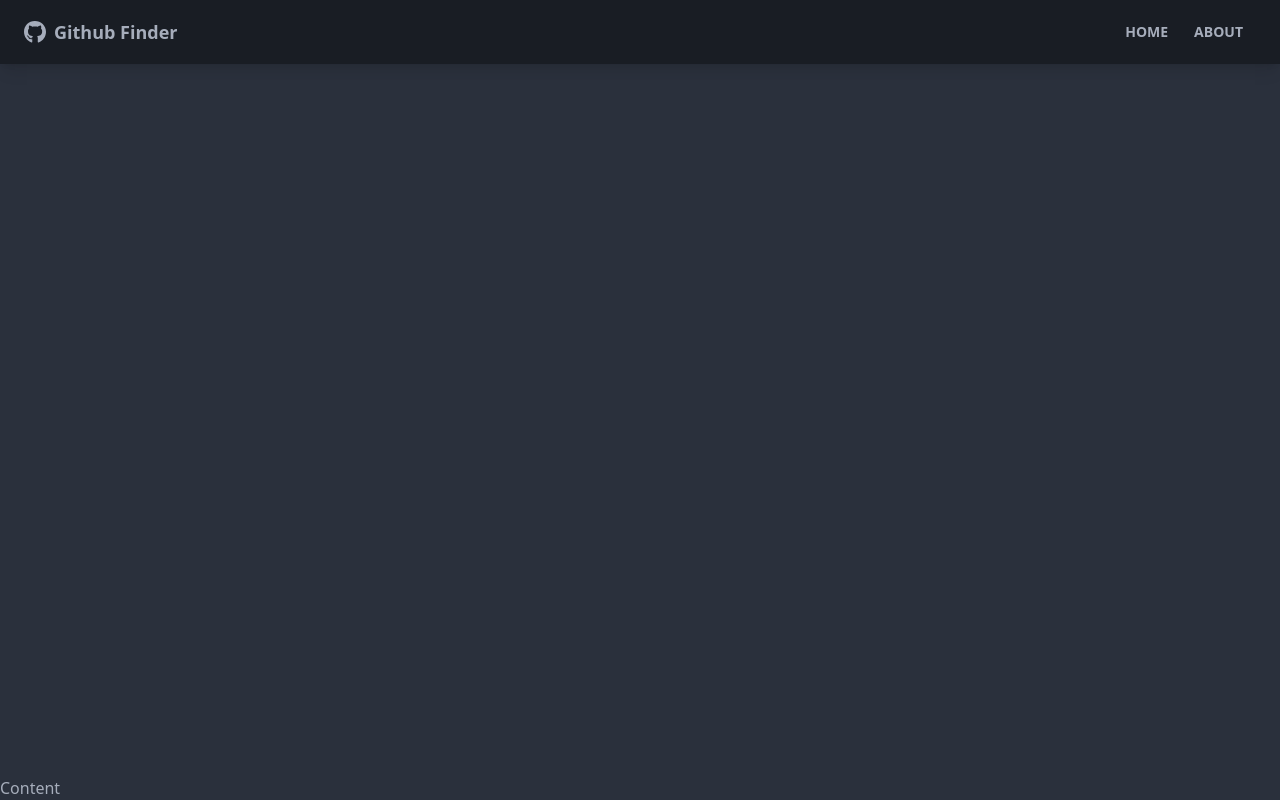
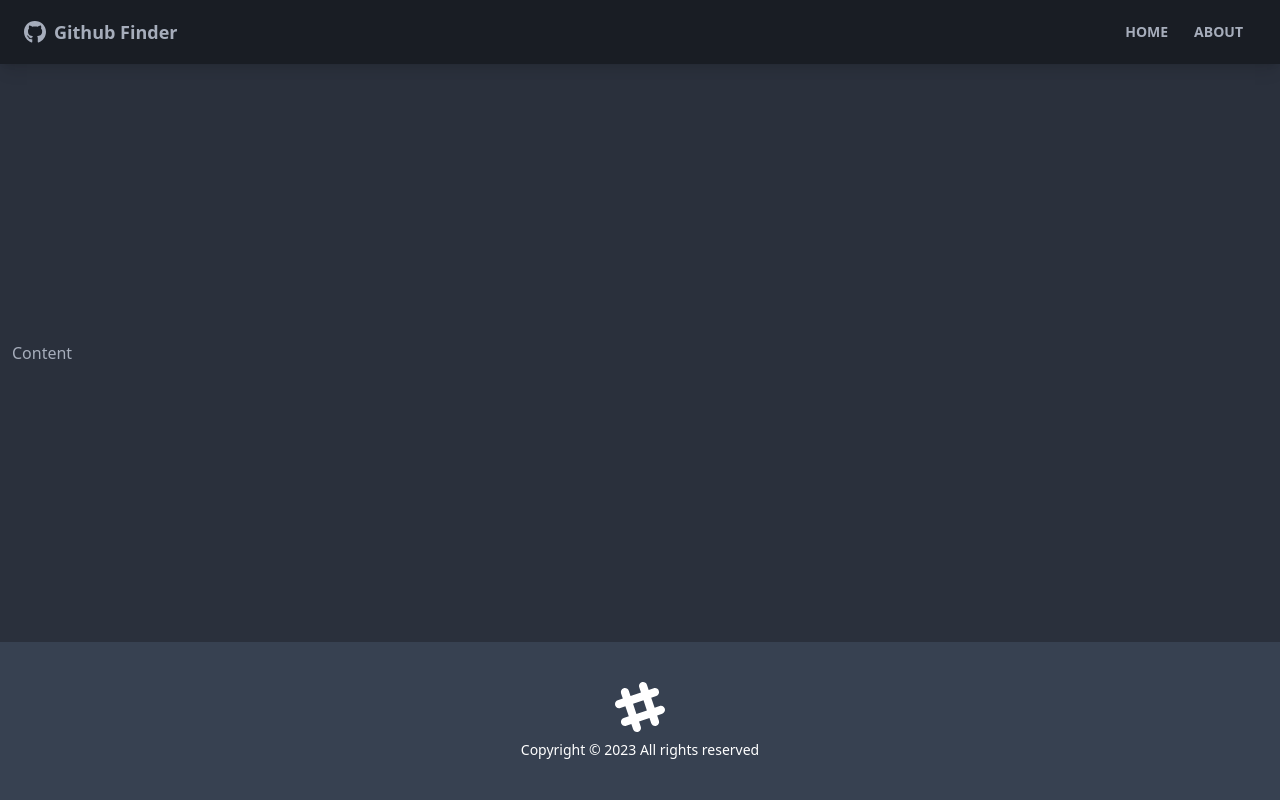
Before and after one commit to thepixelboy/github-finder, a React (Create React App) app: page / in a window 1280 px wide. Built offline with nearby package versions, Linux system fonts and the light colour scheme.

Commit message:
feat: footer component

```diff
--- a/src/App.js
+++ b/src/App.js
@@ -1,5 +1,6 @@
 import { BrowserRouter as Router, Route } from "react-router-dom";
 import Navbar from "./components/layout/Navbar";
+import Footer from "./components/layout/Footer";
 
 function App() {
   return (
@@ -7,7 +8,9 @@
       <div className="flex flex-col justify-between h-screen">
         <Navbar />
 
-        <main>Content</main>
+        <main className="container mx-auto px-3 pb-12">Content</main>
+
+        <Footer />
       </div>
     </Router>
   );
--- /dev/null
+++ b/src/components/layout/Footer.jsx
@@ -0,0 +1,23 @@
+function Footer() {
+  const footerYear = new Date().getFullYear();
+
+  return (
+    <footer className="footer p-10 bg-gray-700 text-primary-content footer-center">
+      <div>
+        <svg
+          width="50"
+          height="50"
+          viewBox="0 0 24 24"
+          xmlns="http://www.w3.org/2000/svg"
+          fillRule="evenodd"
+          clipRule="evenodd"
+          className="inline-block fill-current"
+        >
+          <path d="M22.672 15.226l-2.432.811.841 2.515c.33 1.019-.209 2.127-1.23 2.456-1.15.325-2.148-.321-2.463-1.226l-.84-2.518-5.013 1.677.84 2.517c.391 1.203-.434 2.542-1.831 2.542-.88 0-1.601-.564-1.86-1.314l-.842-2.516-2.431.809c-1.135.328-2.145-.317-2.463-1.229-.329-1.018.211-2.127 1.231-2.456l2.432-.809-1.621-4.823-2.432.808c-1.355.384-2.558-.59-2.558-1.839 0-.817.509-1.582 1.327-1.846l2.433-.809-.842-2.515c-.33-1.02.211-2.129 1.232-2.458 1.02-.329 2.13.209 2.461 1.229l.842 2.515 5.011-1.677-.839-2.517c-.403-1.238.484-2.553 1.843-2.553.819 0 1.585.509 1.85 1.326l.841 2.517 2.431-.81c1.02-.33 2.131.211 2.461 1.229.332 1.018-.21 2.126-1.23 2.456l-2.433.809 1.622 4.823 2.433-.809c1.242-.401 2.557.484 2.557 1.838 0 .819-.51 1.583-1.328 1.847m-8.992-6.428l-5.01 1.675 1.619 4.828 5.011-1.674-1.62-4.829z"></path>
+        </svg>
+        <p>Copyright &copy; {footerYear} All rights reserved</p>
+      </div>
+    </footer>
+  );
+}
+export default Footer;
```
